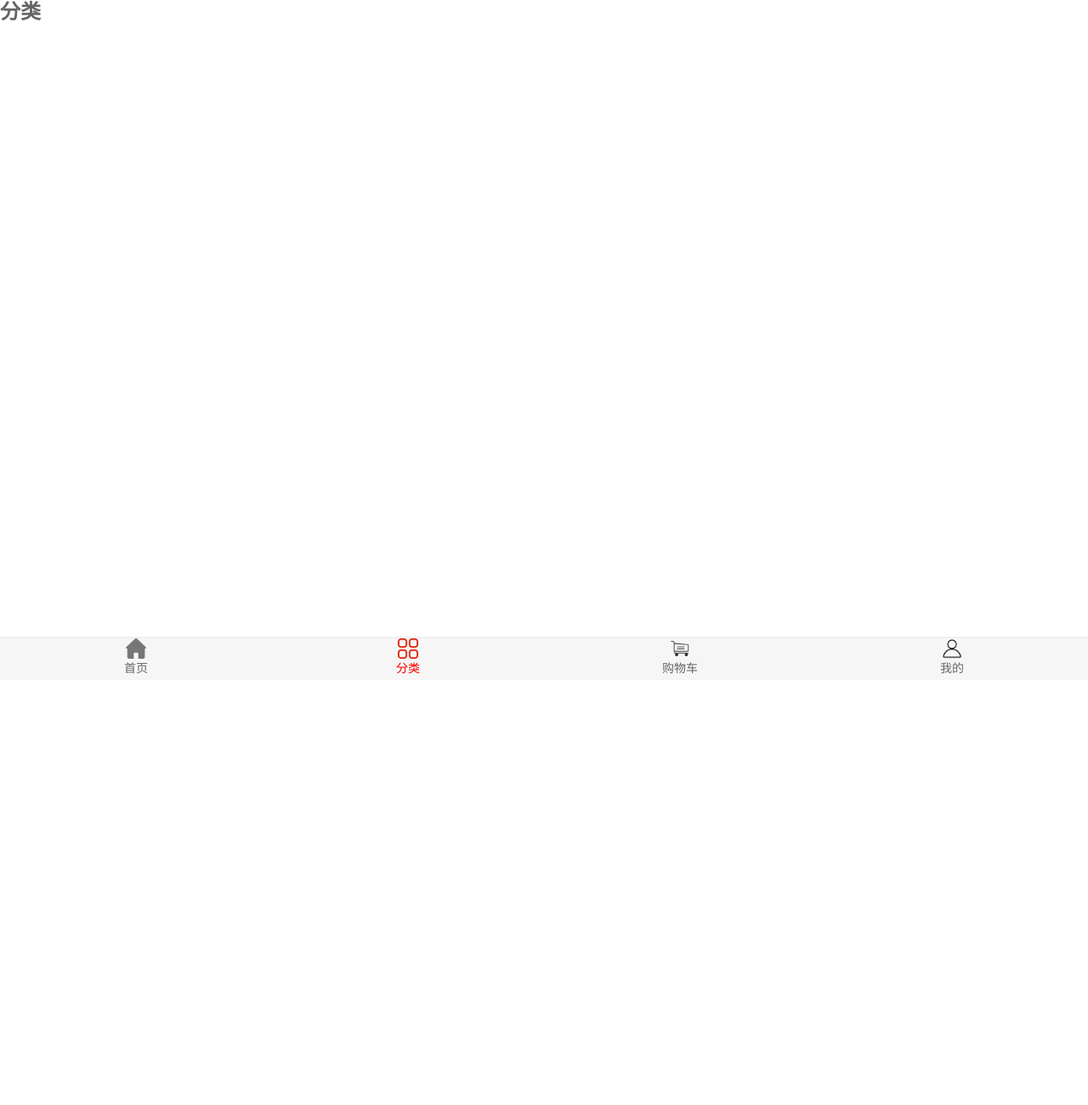
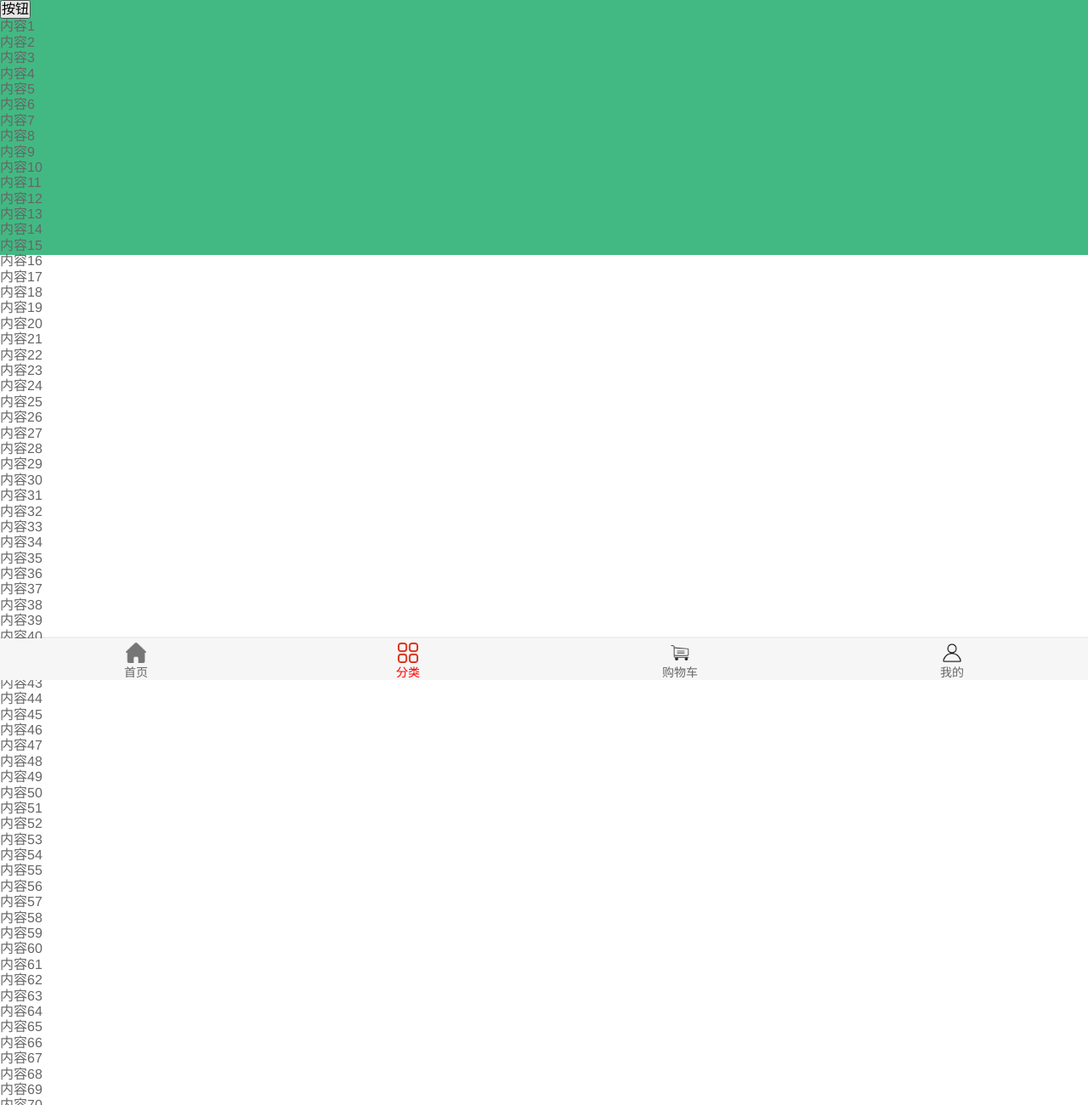
Before and after one commit to ChangYanwei/mall, a Vue app: page /category in a window 1280 px wide. Shown: the top 1300 px of the page at 85% size. Before the commit the page ends 800 px from the top, so only its background shows below. Built offline with nearby package versions, Linux system fonts and the light colour scheme.

Commit message:
引入better-scroll并封装使用

```diff
--- a/package.json
+++ b/package.json
@@ -8,6 +8,7 @@
   },
   "dependencies": {
     "axios": "^0.21.1",
+    "better-scroll": "^1.13.2",
     "vue": "^2.6.11",
     "vue-router": "^3.2.0",
     "vuex": "^3.4.0"
--- /dev/null
+++ b/src/components/common/scroll/Scroll.vue
@@ -0,0 +1,33 @@
+<template>
+  <div class="wrapper" ref="wrapper">
+    <div>
+      <slot></slot>
+    </div>
+  </div>
+</template>
+
+<script>
+  import BScroll from 'better-scroll'
+
+  export default {
+    name: "Scroll",
+    data() {
+      return {
+        scroll: null
+      }
+    },
+    mounted() {
+      this.scroll = new BScroll(this.$refs.wrapper, {
+        click:true,
+        probeType: 3,
+        pullUpLoad: true
+      })
+    }
+  }
+</script>
+
+<style scoped>
+  /*.wrapper {*/
+  /*  height: 300px;*/
+  /*}*/
+</style>
--- a/src/components/common/tabbar/TabBarItem.vue
+++ b/src/components/common/tabbar/TabBarItem.vue
@@ -49,6 +49,7 @@
     text-align: center;
     height: 49px;
     font-size: 14px;
+    padding-top: 5px;
   }
 
   .tab-bar-item img {
--- a/src/views/category/Category.vue
+++ b/src/views/category/Category.vue
@@ -1,15 +1,200 @@
 <template>
-  <div>
-    <h2>分类</h2>
+  <div class="wrapper" ref="wrapper">
+    <ul class="content">
+      <button @click="btnClick">按钮</button>
+      <li>内容1</li>
+      <li>内容2</li>
+      <li>内容3</li>
+      <li>内容4</li>
+      <li>内容5</li>
+      <li>内容6</li>
+      <li>内容7</li>
+      <li>内容8</li>
+      <li>内容9</li>
+      <li>内容10</li>
+      <li>内容11</li>
+      <li>内容12</li>
+      <li>内容13</li>
+      <li>内容14</li>
+      <li>内容15</li>
+      <li>内容16</li>
+      <li>内容17</li>
+      <li>内容18</li>
+      <li>内容19</li>
+      <li>内容20</li>
+      <li>内容21</li>
+      <li>内容22</li>
+      <li>内容23</li>
+      <li>内容24</li>
+      <li>内容25</li>
+      <li>内容26</li>
+      <li>内容27</li>
+      <li>内容28</li>
+      <li>内容29</li>
+      <li>内容30</li>
+      <li>内容31</li>
+      <li>内容32</li>
+      <li>内容33</li>
+      <li>内容34</li>
+      <li>内容35</li>
+      <li>内容36</li>
+      <li>内容37</li>
+      <li>内容38</li>
+      <li>内容39</li>
+      <li>内容40</li>
+      <li>内容41</li>
+      <li>内容42</li>
+      <li>内容43</li>
+      <li>内容44</li>
+      <li>内容45</li>
+      <li>内容46</li>
+      <li>内容47</li>
+      <li>内容48</li>
+      <li>内容49</li>
+      <li>内容50</li>
+      <li>内容51</li>
+      <li>内容52</li>
+      <li>内容53</li>
+      <li>内容54</li>
+      <li>内容55</li>
+      <li>内容56</li>
+      <li>内容57</li>
+      <li>内容58</li>
+      <li>内容59</li>
+      <li>内容60</li>
+      <li>内容61</li>
+      <li>内容62</li>
+      <li>内容63</li>
+      <li>内容64</li>
+      <li>内容65</li>
+      <li>内容66</li>
+      <li>内容67</li>
+      <li>内容68</li>
+      <li>内容69</li>
+      <li>内容70</li>
+      <li>内容71</li>
+      <li>内容72</li>
+      <li>内容73</li>
+      <li>内容74</li>
+      <li>内容75</li>
+      <li>内容76</li>
+      <li>内容77</li>
+      <li>内容78</li>
+      <li>内容79</li>
+      <li>内容80</li>
+      <li>内容81</li>
+      <li>内容82</li>
+      <li>内容83</li>
+      <li>内容84</li>
+      <li>内容85</li>
+      <li>内容86</li>
+      <li>内容87</li>
+      <li>内容88</li>
+      <li>内容89</li>
+      <li>内容90</li>
+      <li>内容91</li>
+      <li>内容92</li>
+      <li>内容93</li>
+      <li>内容94</li>
+      <li>内容95</li>
+      <li>内容96</li>
+      <li>内容97</li>
+      <li>内容98</li>
+      <li>内容99</li>
+      <li>内容100</li>
+      <li>内容101</li>
+      <li>内容102</li>
+      <li>内容103</li>
+      <li>内容104</li>
+      <li>内容105</li>
+      <li>内容106</li>
+      <li>内容107</li>
+      <li>内容108</li>
+      <li>内容109</li>
+      <li>内容110</li>
+      <li>内容111</li>
+      <li>内容112</li>
+      <li>内容113</li>
+      <li>内容114</li>
+      <li>内容115</li>
+      <li>内容116</li>
+      <li>内容117</li>
+      <li>内容118</li>
+      <li>内容119</li>
+      <li>内容120</li>
+      <li>内容121</li>
+      <li>内容122</li>
+      <li>内容123</li>
+      <li>内容124</li>
+      <li>内容125</li>
+      <li>内容126</li>
+      <li>内容127</li>
+      <li>内容128</li>
+      <li>内容129</li>
+      <li>内容130</li>
+      <li>内容131</li>
+      <li>内容132</li>
+      <li>内容133</li>
+      <li>内容134</li>
+      <li>内容135</li>
+      <li>内容136</li>
+      <li>内容137</li>
+      <li>内容138</li>
+      <li>内容139</li>
+      <li>内容140</li>
+      <li>内容141</li>
+      <li>内容142</li>
+      <li>内容143</li>
+      <li>内容144</li>
+      <li>内容145</li>
+      <li>内容146</li>
+      <li>内容147</li>
+      <li>内容148</li>
+      <li>内容149</li>
+      <li>内容150</li>
+      <li>内容151</li>
+    </ul>
   </div>
 </template>
 
 <script>
+
+  import BScroll from 'better-scroll';
+
   export default {
-    name: "Category"
+    name: "Category",
+    data() {
+      return {
+        scroll: null
+      }
+    },
+    mounted() {
+      this.scroll = new BScroll(this.$refs.wrapper,{
+        probeType: 3,
+        pullUpLoad: true
+      });
+
+      this.scroll.on('scroll',position => {
+        // console.log(position);
+      })
+
+      this.scroll.on('pullingUp',() => {
+        console.log('上拉加载更多');
+      })
+    },
+    methods: {
+      btnClick() {
+        console.log('---');
+      }
+    }
   }
 </script>
 
 <style scoped>
-
+  .wrapper {
+    height: 300px;
+    background-color: #42b983;
+    /*overflow: hidden;*/
+    /*overflow-y: scroll;*/
+  }
 </style>
--- a/src/views/home/Home.vue
+++ b/src/views/home/Home.vue
@@ -4,64 +4,13 @@
       <div slot="center">购物街</div>
     </nav-bar>
 
-    <home-swiper :banners="banners"/>
-    <home-recommend :recommend-data="recommends"/>
-    <home-popular-view/>
-    <tab-control class="tab-control" :titles="['流行','新款','精选']" @tab-click="getType"/>
-    <goods-list :goods="showGoods"></goods-list>
-
-    <ul>
-      <li>内容1</li>
-      <li>内容2</li>
-      <li>内容3</li>
-      <li>内容4</li>
-      <li>内容5</li>
-      <li>内容6</li>
-      <li>内容7</li>
-      <li>内容8</li>
-      <li>内容9</li>
-      <li>内容10</li>
-      <li>内容11</li>
-      <li>内容12</li>
-      <li>内容13</li>
-      <li>内容14</li>
-      <li>内容15</li>
-      <li>内容16</li>
-      <li>内容17</li>
-      <li>内容18</li>
-      <li>内容19</li>
-      <li>内容20</li>
-      <li>内容21</li>
-      <li>内容22</li>
-      <li>内容23</li>
-      <li>内容24</li>
-      <li>内容25</li>
-      <li>内容26</li>
-      <li>内容27</li>
-      <li>内容28</li>
-      <li>内容29</li>
-      <li>内容30</li>
-      <li>内容31</li>
-      <li>内容32</li>
-      <li>内容33</li>
-      <li>内容34</li>
-      <li>内容35</li>
-      <li>内容36</li>
-      <li>内容37</li>
-      <li>内容38</li>
-      <li>内容39</li>
-      <li>内容40</li>
-      <li>内容41</li>
-      <li>内容42</li>
-      <li>内容43</li>
-      <li>内容44</li>
-      <li>内容45</li>
-      <li>内容46</li>
-      <li>内容47</li>
-      <li>内容48</li>
-      <li>内容49</li>
-      <li>内容50</li>
-    </ul>
+    <scroll class="content">
+      <home-swiper :banners="banners"/>
+      <home-recommend :recommend-data="recommends"/>
+      <home-popular-view/>
+      <tab-control class="tab-control" :titles="['流行','新款','精选']" @tab-click="getType"/>
+      <goods-list :goods="showGoods"></goods-list>
+    </scroll>
   </div>
 </template>
 
@@ -73,8 +22,11 @@
   import NavBar from "components/common/navbar/NavBar";
   import TabControl from "components/content/tabControl/TabControl";
   import GoodsList from "components/content/goods/GoodsList";
+  import Scroll from "components/common/scroll/Scroll";
 
-  import {getHomeMultiData, getHomeGoods} from 'network/home'
+  import {getHomeMultiData, getHomeGoods} from 'network/home';
+
+  import BScroll from 'better-scroll'
 
   export default {
     name: "Home",
@@ -82,13 +34,13 @@
       return {
         banners: [],
         recommends: [],
-        goodsType:['pop','new','sell'],
+        goodsType: ['pop', 'new', 'sell'],
         goods: {
           'pop': {page: 0, list: []},
           'new': {page: 0, list: []},
           'sell': {page: 0, list: []}
         },
-        currentType:'pop'
+        currentType: 'pop'
       }
     },
     components: {
@@ -97,7 +49,8 @@
       HomePopularView,
       NavBar,
       TabControl,
-      GoodsList
+      GoodsList,
+      Scroll
     },
     created() {
       //首页轮播图数据
@@ -144,7 +97,9 @@
 
 <style scoped>
   .home {
-    padding-top: 44px;
+    /*padding-top: 44px;*/
+    height: 100vh;
+    position: relative;
   }
 
   .home-nav {
@@ -161,4 +116,23 @@
     position: sticky;
     top: 44px;
   }
+
+  .content {
+    /*height: 300px;*/
+    overflow: hidden;
+    background-color: white;
+
+    position: absolute;
+    top: 44px;
+    bottom:49px;
+    left: 0;
+    right: 0;
+  }
+
+  /*.content {*/
+  /*  height: calc(100% - 93px);*/
+  /*  overflow: hidden;*/
+  /*  margin-top: 44px;*/
+  /*}*/
+
 </style>
```
Also changed, not shown: 1 other file (tests, documents, lock files or other folders).
